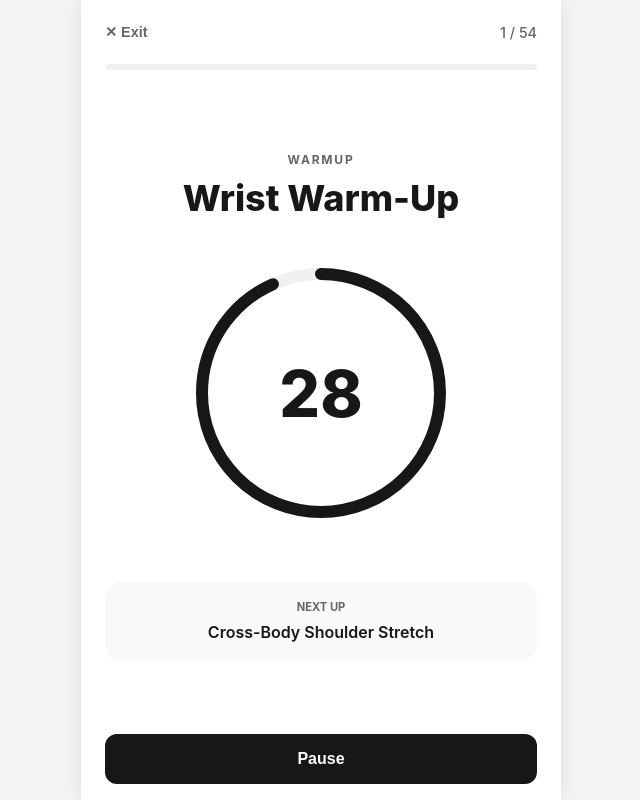
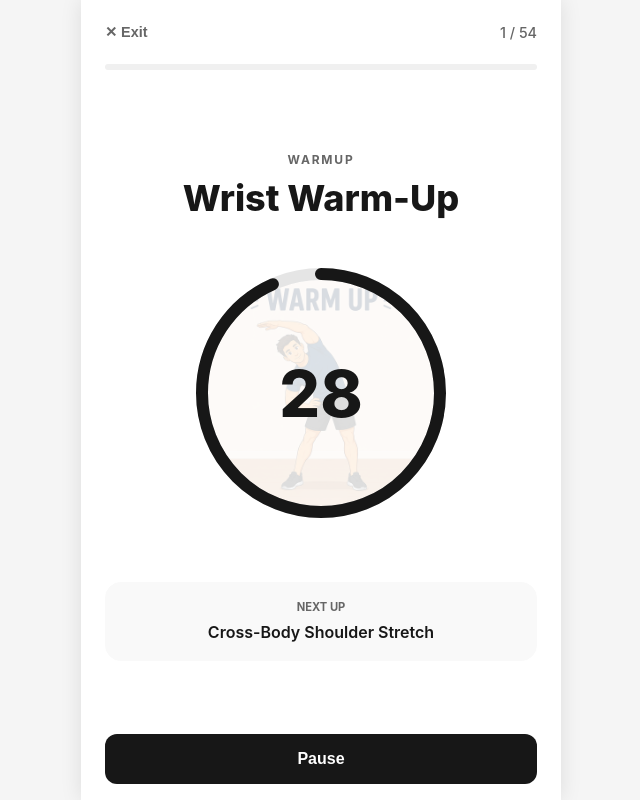
Before and after one commit to chanomie/workout-next, a Next.js app: page / in a window 1280 px wide. Both pictures are taken after a click on the button "Start Workout". Shown: the whole page, without its empty margins (319-959 px from the left). Built offline with nearby package versions, Linux system fonts and the light colour scheme.

Commit message:
Fix timer dark mode and implement warmup iconography

```diff
--- a/src/app/globals.css
+++ b/src/app/globals.css
@@ -88,3 +88,21 @@ p {
   color: var(--secondary);
   line-height: 1.5;
 }
+
+/* Timer Specific Styles */
+.timer-track {
+  stroke: rgba(0, 0, 0, 0.1);
+}
+
+.timer-progress {
+  stroke: #171717;
+}
+
+@media (prefers-color-scheme: dark) {
+  .timer-track {
+    stroke: rgba(255, 255, 255, 0.15);
+  }
+  .timer-progress {
+    stroke: #ffffff;
+  }
+}
--- a/src/components/Timer.tsx
+++ b/src/components/Timer.tsx
@@ -1,34 +1,62 @@
 import React from 'react';
+import { getAssetPath } from '@/lib/paths';
 
 interface TimerProps {
   duration: number;
   remainingTime: number;
   size?: number;
   strokeWidth?: number;
+  backgroundImage?: string;
 }
 
 export const Timer: React.FC<TimerProps> = ({
   duration,
   remainingTime,
   size = 250,
-  strokeWidth = 12
+  strokeWidth = 12,
+  backgroundImage
 }) => {
   const radius = (size - strokeWidth) / 2;
   const circumference = radius * 2 * Math.PI;
-  const progress = remainingTime / duration;
+
+  // Calculate progress safely
+  const progress = duration > 0 ? remainingTime / duration : 0;
 
   // Drains from full to empty
   const offset = circumference * (1 - progress);
 
   return (
     <div style={{ position: 'relative', width: size, height: size, margin: '2rem auto' }}>
-      <svg width={size} height={size} style={{ transform: 'rotate(-90deg)' }}>
+      {backgroundImage && (
+        <div style={{
+          position: 'absolute',
+          top: strokeWidth,
+          left: strokeWidth,
+          right: strokeWidth,
+          bottom: strokeWidth,
+          borderRadius: '50%',
+          overflow: 'hidden',
+          opacity: 0.15,
+          zIndex: 0
+        }}>
+          <img
+            src={getAssetPath(backgroundImage)}
+            alt=""
+            style={{
+              width: '100%',
+              height: '100%',
+              objectFit: 'cover'
+            }}
+          />
+        </div>
+      )}
+      <svg width={size} height={size} style={{ transform: 'rotate(-90deg)', position: 'relative', zIndex: 1 }}>
         {/* Background circle (the "track") */}
         <circle
           cx={size / 2}
           cy={size / 2}
           r={radius}
-          stroke="#f0f0f0"
+          className="timer-track"
           strokeWidth={strokeWidth}
           fill="none"
         />
@@ -37,7 +65,7 @@ export const Timer: React.FC<TimerProps> = ({
           cx={size / 2}
           cy={size / 2}
           r={radius}
-          stroke="currentColor"
+          className="timer-progress"
           strokeWidth={strokeWidth}
           fill="none"
           strokeDasharray={circumference}
@@ -56,7 +84,8 @@ export const Timer: React.FC<TimerProps> = ({
         alignItems: 'center',
         justifyContent: 'center',
         fontSize: '4rem',
-        fontWeight: '800'
+        fontWeight: '800',
+        color: 'var(--foreground)'
       }}>
         {remainingTime}
       </div>
--- a/src/components/WorkoutPlayer.tsx
+++ b/src/components/WorkoutPlayer.tsx
@@ -152,6 +152,7 @@ export const WorkoutPlayer: React.FC<WorkoutPlayerProps> = ({ session, onExit })
         <Timer
           duration={currentStep.durationSeconds}
           remainingTime={remainingTime}
+          backgroundImage={'image' in currentStep.exercise ? currentStep.exercise.image : undefined}
         />
 
         {nextStep && (
--- a/src/data/exercises.ts
+++ b/src/data/exercises.ts
@@ -1,20 +1,20 @@
 import { Exercise } from '@/types/workout';
 
 export const warmUpExercises: Exercise[] = [
-  { id: 'wu1', name: 'Active Calf & Hamstring Stretch', type: 'warmup' },
-  { id: 'wu2', name: 'Chest Openers with Rotation', type: 'warmup' },
-  { id: 'wu3', name: 'Cross-Body Shoulder Stretch', type: 'warmup' },
-  { id: 'wu4', name: 'Deep Side to Side Lunge', type: 'warmup' },
-  { id: 'wu5', name: 'Dynamic Side Bends', type: 'warmup' },
-  { id: 'wu6', name: 'Elbor Rotations', type: 'warmup' },
-  { id: 'wu7', name: 'Full Lunge Leg Rolls', type: 'warmup' },
-  { id: 'wu8', name: 'Hip Flexor Stretch', type: 'warmup' },
-  { id: 'wu9', name: 'Lunge with Thoracic Rotation', type: 'warmup' },
-  { id: 'wu10', name: 'Roll Down', type: 'warmup' },
-  { id: 'wu11', name: 'Side Stretch', type: 'warmup' },
-  { id: 'wu12', name: 'Standing Hip Rotation', type: 'warmup' },
-  { id: 'wu13', name: 'Standing Overhead Lat Stretch', type: 'warmup' },
-  { id: 'wu14', name: 'Wrist Warm-Up', type: 'warmup' },
+  { id: 'wu1', name: 'Active Calf & Hamstring Stretch', type: 'warmup', image: '/images/exercises/warmup-generic.png' },
+  { id: 'wu2', name: 'Chest Openers with Rotation', type: 'warmup', image: '/images/exercises/warmup-generic.png' },
+  { id: 'wu3', name: 'Cross-Body Shoulder Stretch', type: 'warmup', image: '/images/exercises/warmup-generic.png' },
+  { id: 'wu4', name: 'Deep Side to Side Lunge', type: 'warmup', image: '/images/exercises/warmup-generic.png' },
+  { id: 'wu5', name: 'Dynamic Side Bends', type: 'warmup', image: '/images/exercises/warmup-generic.png' },
+  { id: 'wu6', name: 'Elbor Rotations', type: 'warmup', image: '/images/exercises/warmup-generic.png' },
+  { id: 'wu7', name: 'Full Lunge Leg Rolls', type: 'warmup', image: '/images/exercises/warmup-generic.png' },
+  { id: 'wu8', name: 'Hip Flexor Stretch', type: 'warmup', image: '/images/exercises/warmup-generic.png' },
+  { id: 'wu9', name: 'Lunge with Thoracic Rotation', type: 'warmup', image: '/images/exercises/warmup-generic.png' },
+  { id: 'wu10', name: 'Roll Down', type: 'warmup', image: '/images/exercises/warmup-generic.png' },
+  { id: 'wu11', name: 'Side Stretch', type: 'warmup', image: '/images/exercises/warmup-generic.png' },
+  { id: 'wu12', name: 'Standing Hip Rotation', type: 'warmup', image: '/images/exercises/warmup-generic.png' },
+  { id: 'wu13', name: 'Standing Overhead Lat Stretch', type: 'warmup', image: '/images/exercises/warmup-generic.png' },
+  { id: 'wu14', name: 'Wrist Warm-Up', type: 'warmup', image: '/images/exercises/warmup-generic.png' },
 ];
 
 export const workoutExercises: Exercise[] = [
--- /dev/null
+++ b/src/lib/paths.ts
@@ -0,0 +1,9 @@
+const repoName = 'workout-next';
+const isProd = process.env.NODE_ENV === 'production';
+
+export function getAssetPath(path: string): string {
+  if (!path.startsWith('/') || !isProd) {
+    return path;
+  }
+  return `/${repoName}${path}`;
+}
--- a/src/types/workout.ts
+++ b/src/types/workout.ts
@@ -4,6 +4,7 @@ export interface Exercise {
   id: string;
   name: string;
   type: Exclude<MoveType, 'rest'>;
+  image?: string;
 }
 
 export interface WorkoutStep {
```
Also changed, not shown: public/images/exercises/warmup-generic.png (added), 1 other file (tests, documents, lock files or other folders).
